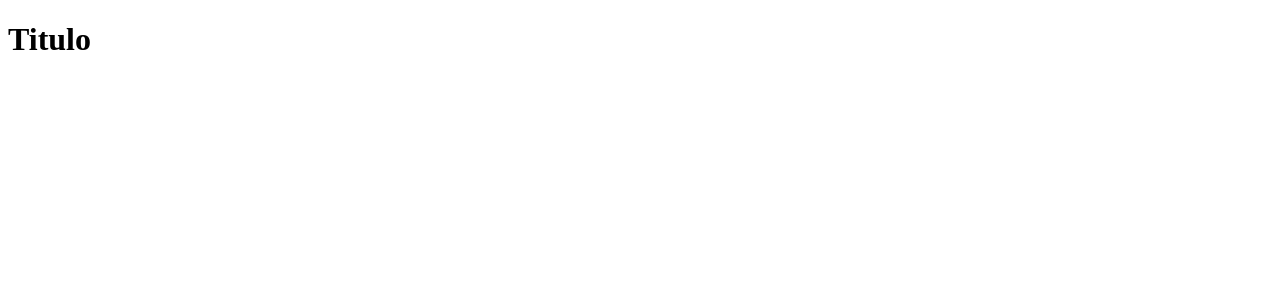
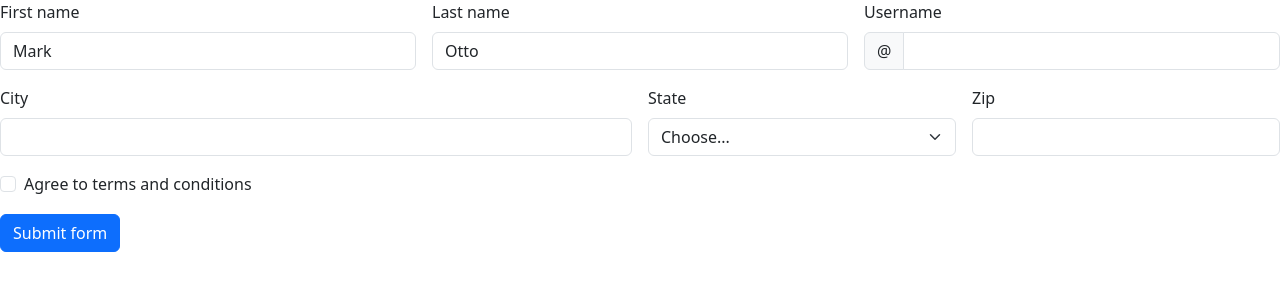
Before and after one commit to Creative-Duoc/Fullstack-2, a plain HTML site: page js/index.html in a window 1280 px wide. Drawn offline with nearby package versions, Linux system fonts and the light colour scheme.

Commit message:
Agregar js, nuevo intneto conectar a API

```diff
--- a/js/index.html
+++ b/js/index.html
@@ -1,12 +1,62 @@
 <!DOCTYPE html>
 <html lang="en">
+
 <head>
     <meta charset="UTF-8">
     <meta name="viewport" content="width=device-width, initial-scale=1.0">
     <title>Document</title>
+    <link href="https://cdn.jsdelivr.net/npm/bootstrap@5.3.8/dist/css/bootstrap.min.css" rel="stylesheet"
+        integrity="sha384-sRIl4kxILFvY47J16cr9ZwB07vP4J8+LH7qKQnuqkuIAvNWLzeN8tE5YBujZqJLB" crossorigin="anonymous">
+    <script src="script.js"></script>
 </head>
+
 <body>
-    <h1>Titulo</h1>
+
+    <form class="row g-3" id="myForm">
+        <div class="col-md-4">
+            <label for="validationDefault01" class="form-label">First name</label>
+            <input type="text" class="form-control" id="validationDefault01" value="Mark" required>
+        </div>
+        <div class="col-md-4">
+            <label for="validationDefault02" class="form-label">Last name</label>
+            <input type="text" class="form-control" id="validationDefault02" value="Otto" required>
+        </div>
+        <div class="col-md-4">
+            <label for="validationDefaultUsername" class="form-label">Username</label>
+            <div class="input-group">
+                <span class="input-group-text" id="inputGroupPrepend2">@</span>
+                <input type="text" class="form-control" id="validationDefaultUsername"
+                    aria-describedby="inputGroupPrepend2" required>
+            </div>
+        </div>
+        <div class="col-md-6">
+            <label for="validationDefault03" class="form-label">City</label>
+            <input type="text" class="form-control" id="validationDefault03" required>
+        </div>
+        <div class="col-md-3">
+            <label for="validationDefault04" class="form-label">State</label>
+            <select class="form-select" id="validationDefault04" required>
+                <option selected disabled value="">Choose...</option>
+                <option>...</option>
+            </select>
+        </div>
+        <div class="col-md-3">
+            <label for="validationDefault05" class="form-label">Zip</label>
+            <input type="text" class="form-control" id="validationDefault05" required>
+        </div>
+        <div class="col-12">
+            <div class="form-check">
+                <input class="form-check-input" type="checkbox" value="" id="invalidCheck2" required>
+                <label class="form-check-label" for="invalidCheck2">
+                    Agree to terms and conditions
+                </label>
+            </div>
+        </div>
+        <div class="col-12">
+            <button class="btn btn-primary" type="submit">Submit form</button>
+        </div>
+    </form>
 
 </body>
+
 </html>
--- /dev/null
+++ b/js/script.js
@@ -0,0 +1,20 @@
+ document.addEventListener('DOMContentLoaded', function() {
+
+const form = document.querySelector('#myForm')
+
+form.addEventListener('submit', function(event) {
+
+      event.preventDefault()
+
+      console.log('🚀 Formulario enviado!')
+
+      const formData = new FormData(form)
+
+
+      console.log('=== DATOS DEL FORMULARIO ===')
+      for (let [campo, valor] of formData.entries()) {
+        console.log(`${campo}: ${valor}`)
+      }
+    })
+
+})
```
